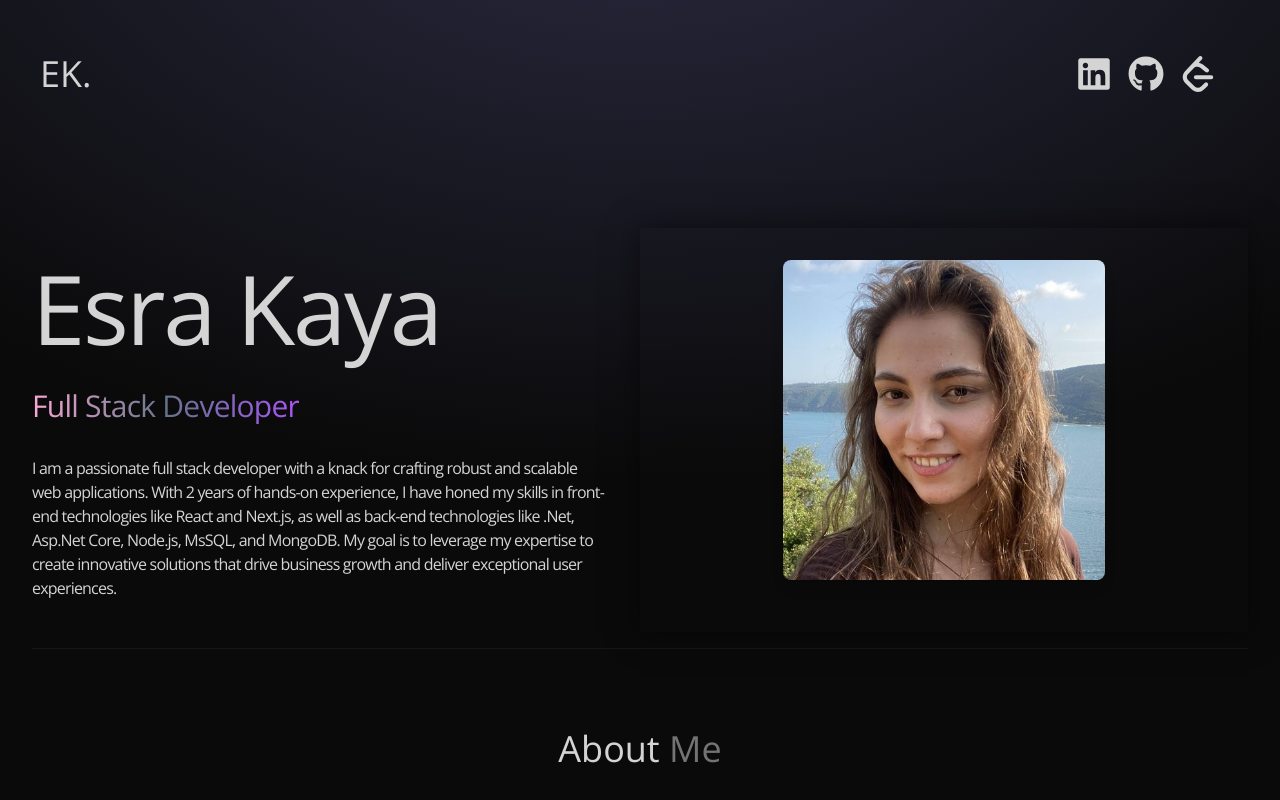
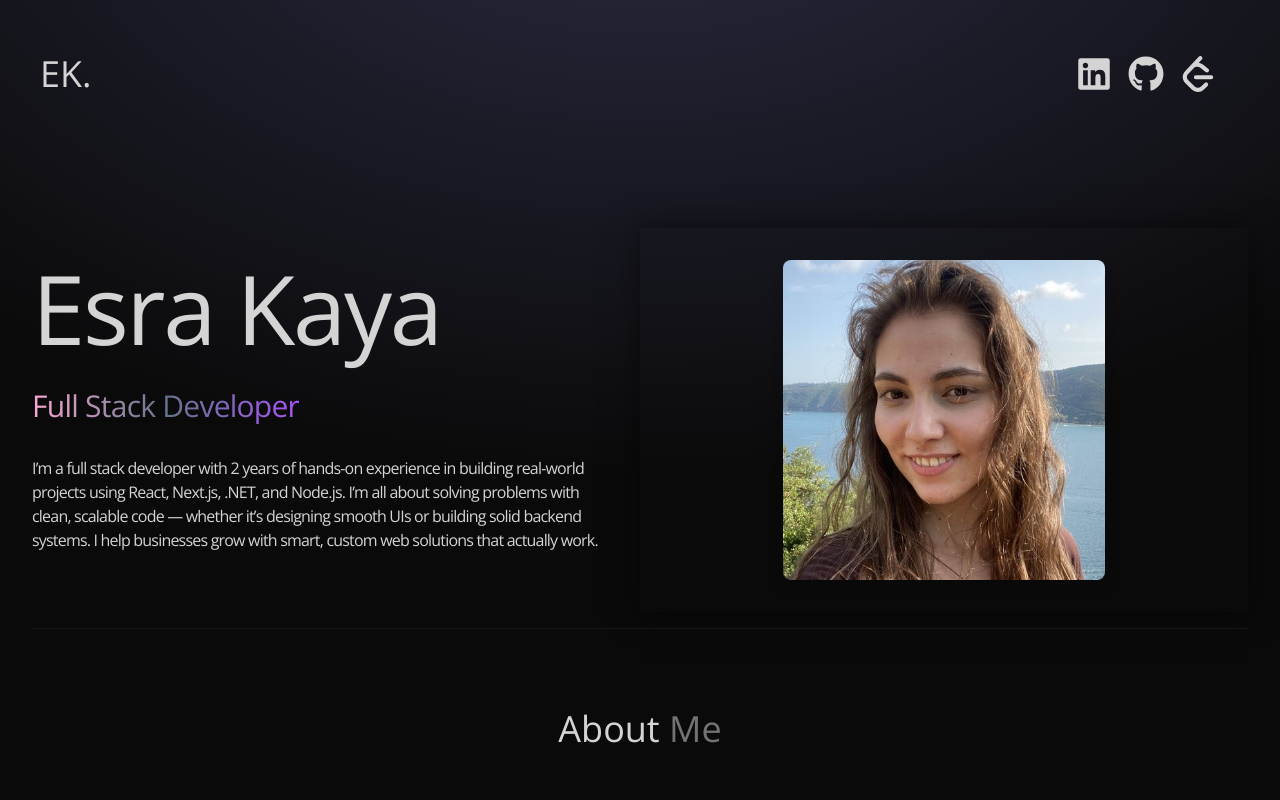
Before and after one commit to Esrakaya1/myPortfolio, a React (Vite) app: page / in a window 1280 px wide. Shown: the top 800 px of the page. Built offline with nearby package versions, Linux system fonts and the light colour scheme.

Commit message:
changed hero section

```diff
--- a/src/constants/index.js
+++ b/src/constants/index.js
@@ -4,11 +4,10 @@ import project3 from "../assets/projects/project3.png";
 import project4 from "../assets/projects/project4.png";
 import project5 from "../assets/projects/project5.png";
 
-export const HERO_CONTENT = `I am a passionate full stack developer with a knack for crafting robust and scalable web applications. With 2 years of hands-on experience, I have honed my skills in front-end technologies like React and Next.js, as well as back-end technologies like .Net, Asp.Net Core, Node.js, MsSQL, and MongoDB. My goal is to leverage my expertise to create innovative solutions that drive business growth and deliver exceptional user experiences.`;
+export const HERO_CONTENT = `I’m a full stack developer with 2 years of hands-on experience in building real-world projects using React, Next.js, .NET, and Node.js. I’m all about solving problems with clean, scalable code — whether it’s designing smooth UIs or building solid backend systems. I help businesses grow with smart, custom web solutions that actually work.`;
 
-export const ABOUT_TEXT = "I’m a freelance full stack developer with 2+ years of experience building web apps that just work — clean, scalable, and user-friendly. I mostly work with .NET, React, and Node.js, and I’ve got a thing for solving tough problems with smart, custom solutions. From fixing messy bugs to building full systems from the ground up, I enjoy turning ideas into reliable, real-world products. Lately, I’ve been teaming up with clients from all kinds of industries, helping them bring their projects to life with code that makes sense and actually delivers."
-
-;
+export const ABOUT_TEXT =
+  "I’m a freelance full stack developer with 2+ years of experience building web apps that just work — clean, scalable, and user-friendly. I mostly work with .NET, React, and Node.js, and I’ve got a thing for solving tough problems with smart, custom solutions. From fixing messy bugs to building full systems from the ground up, I enjoy turning ideas into reliable, real-world products. Lately, I’ve been teaming up with clients from all kinds of industries, helping them bring their projects to life with code that makes sense and actually delivers.";
 
 export const EXPERIENCES = [
   {
```
